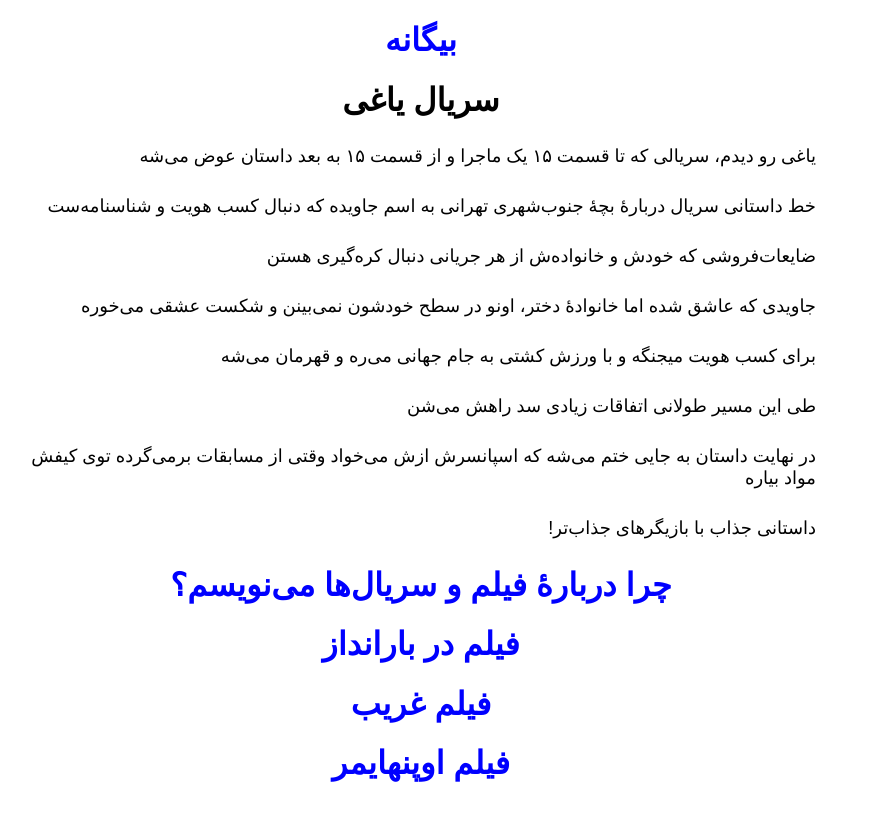
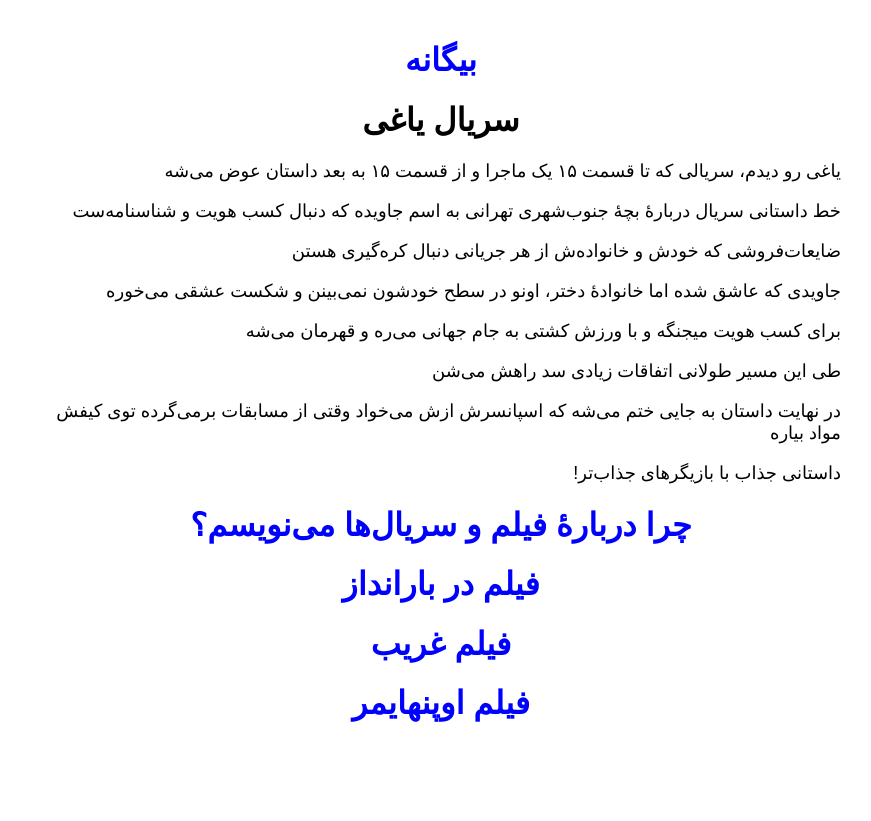
Before and after one commit to darkblog/darkblog.github.io, a Jekyll site: the page built from _posts/2023-8-19-4.md, in a window 1280 px wide. Shown: the top 821 px of the page, without its empty margins (362-1233 px from the left). Built offline with Jekyll 4.4.1, drawn with Linux system fonts in a browser that asks for light colours.

Commit message:
Update default.html

```diff
--- a/_layouts/default.html
+++ b/_layouts/default.html
@@ -10,7 +10,7 @@ layout: compress
 <title>{{ page.title }}</title>
 <meta name="description" content="{{ page.title }}">
 <link rel="canonical" href="{{ page.url | replace:'index.html','' | prepend: site.baseurl | prepend: site.url }}">
-<style>body{font-family:sans-serif;margin:auto;max-width:800px;text-align:center}a{color:blue;text-decoration:none}p{text-align:right;font-size:large;padding:5px}</style>
+<style>body{font-family:sans-serif;margin:auto;max-width:800px;text-align:center;padding:20px}a{color:blue;text-decoration:none}p{text-align:right;font-size:large}</style>
 </head>
 <body>
 <h1><a href="https://biganeh.com/">بیگانه</a></h1>
```
